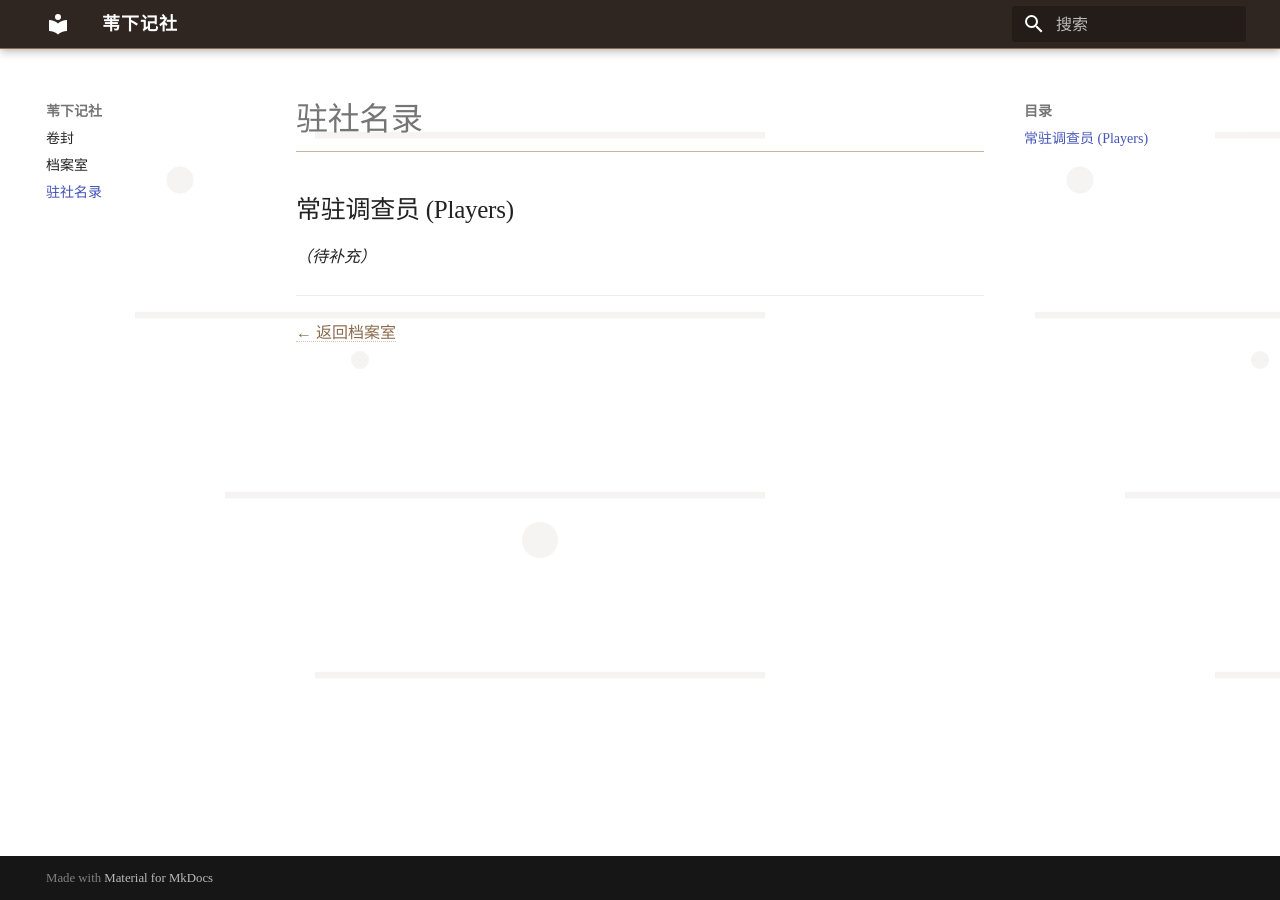
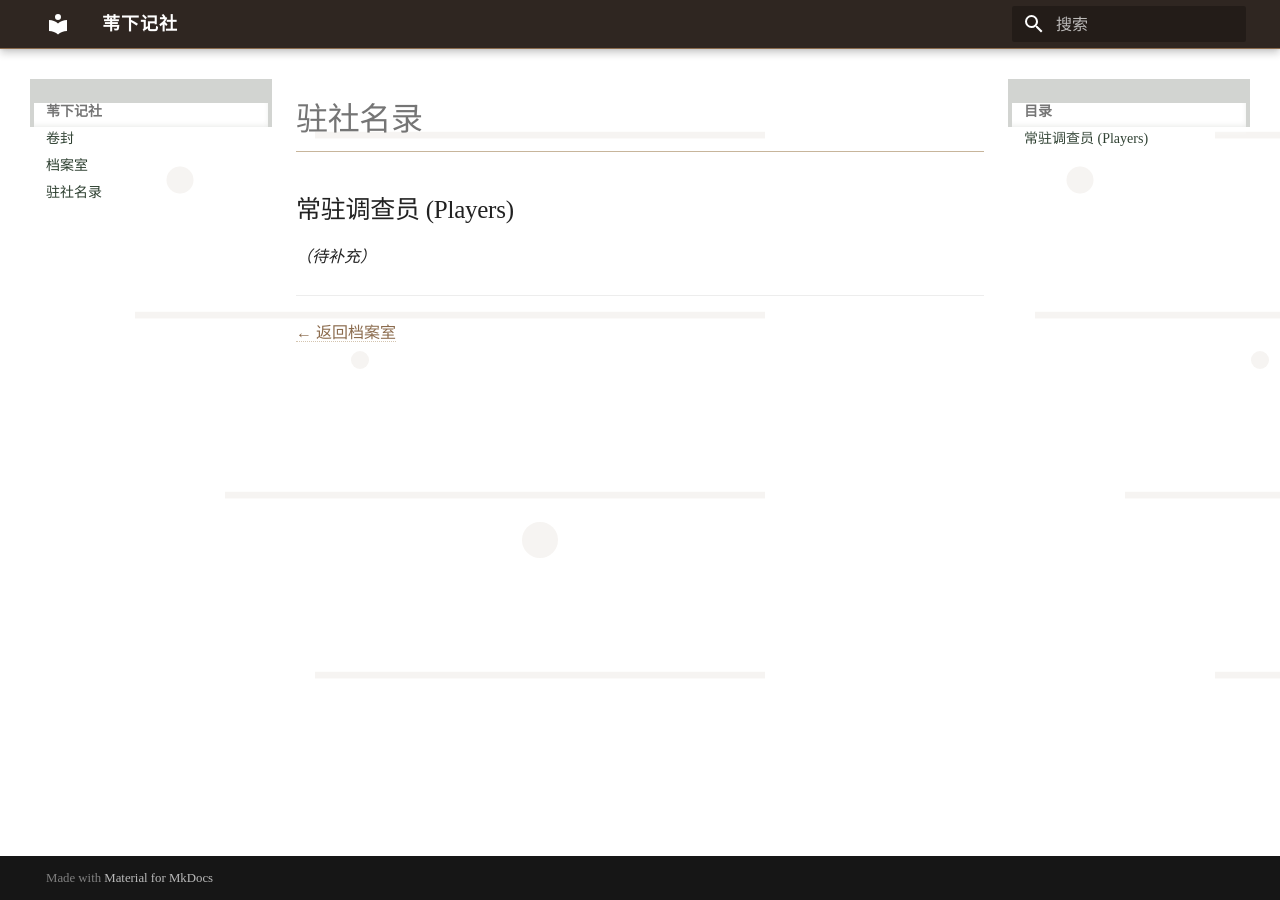
Before and after one commit to atokaz/my-coc-wiki, an MkDocs documentation site: the page built from docs/roster.md, in a window 1280 px wide. Built offline with MkDocs 1.6.1 and Material for MkDocs 9.7.7, drawn with Linux system fonts in a browser that asks for light colours.

Commit message:
Update extra.css

```diff
--- a/docs/stylesheets/extra.css
+++ b/docs/stylesheets/extra.css
@@ -193,3 +193,11 @@ body.landing-page {
         transform: translateY(0);
     }
 }
+
+.md-sidebar {
+    background: rgba(30, 40, 25, 0.2);
+    backdrop-filter: blur(8px);
+}
+.md-nav__item .md-nav__link {
+    color: #2c3e2f;
+}
```
